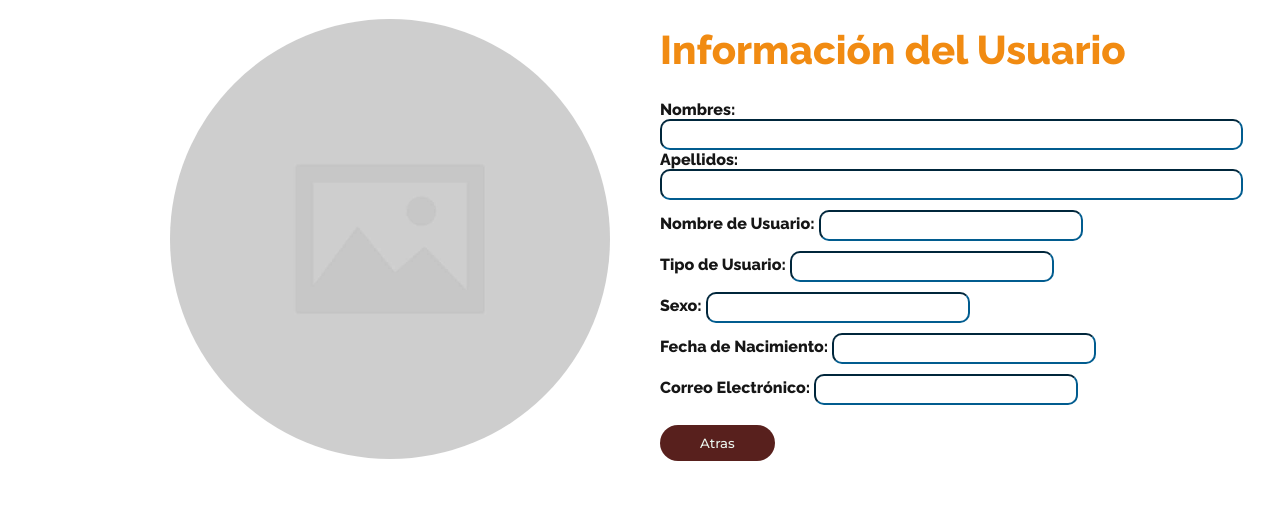
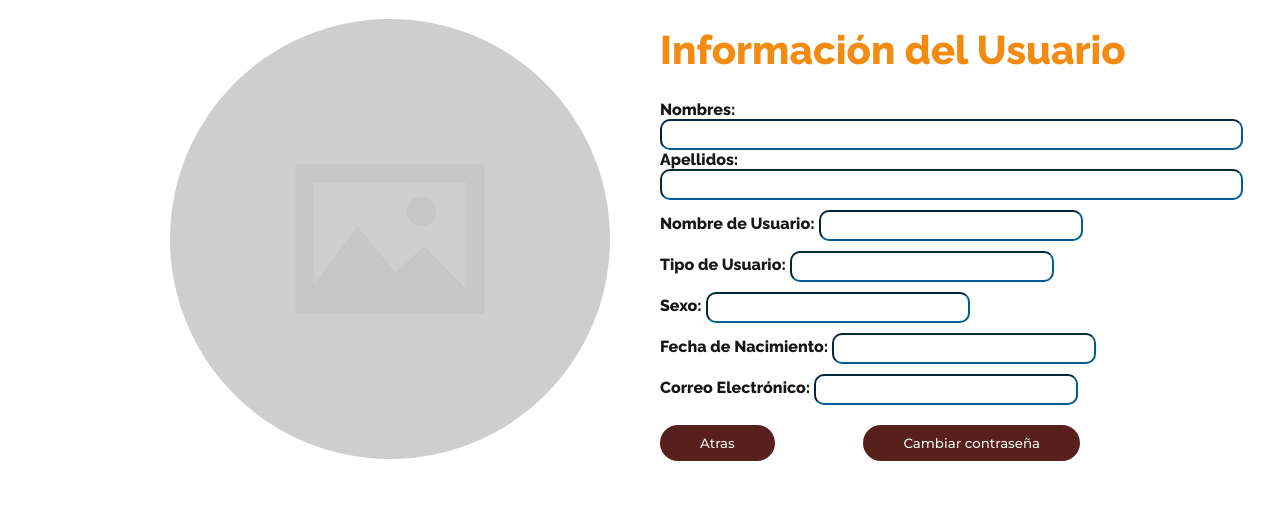
Before and after one commit to SantiagoCh010/Grupo20_Equipo2, a Flask app: page /InfoUser/ in a window 1280 px wide. Shown: the part 111-617 px from the top of the page. Run offline with Flask 2, Linux system fonts and the light colour scheme.

Commit message:
Colocar un botón para ir a la página de cambio de contraseña

```diff
--- a/templates/InformacionUsuario.html
+++ b/templates/InformacionUsuario.html
@@ -70,6 +70,10 @@
                 <button class="bAtras">
                     <a href="/HomeUser" class="bLink">Atras</a>
                 </button>
+                                <button class="bAtras">
+                    <a href="/CambiarContraseñar" class="bLink">Cambiar contraseña</a>
+                </button>
+
             </div>
         </form>
     </main>
```
